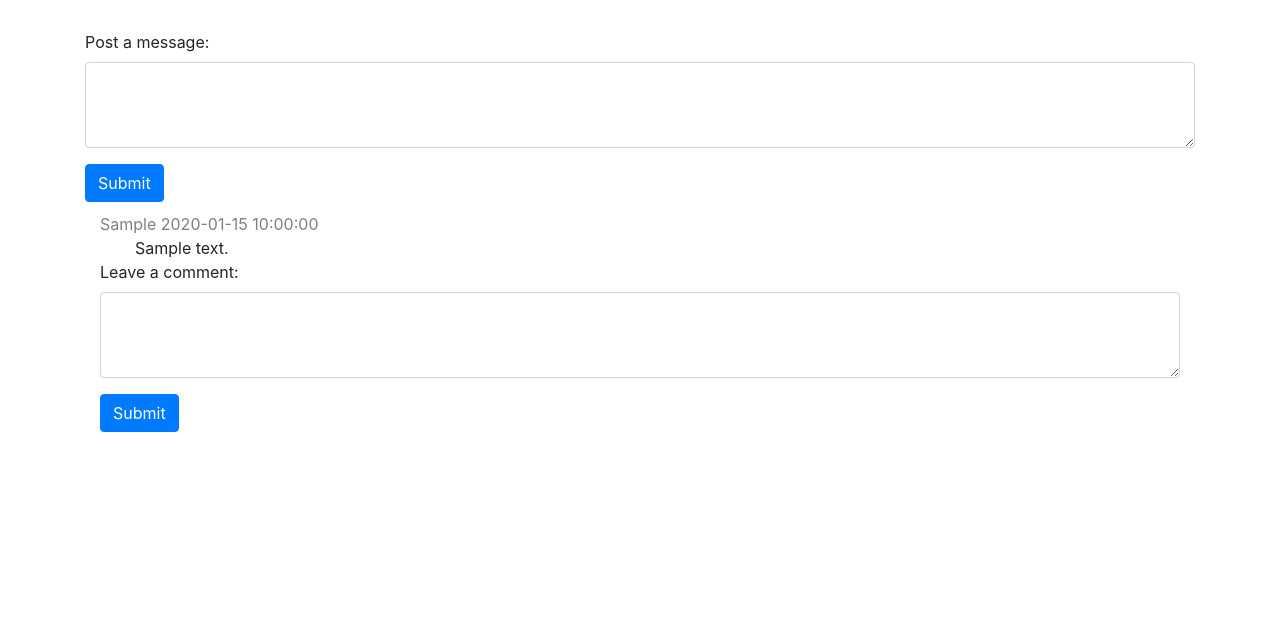
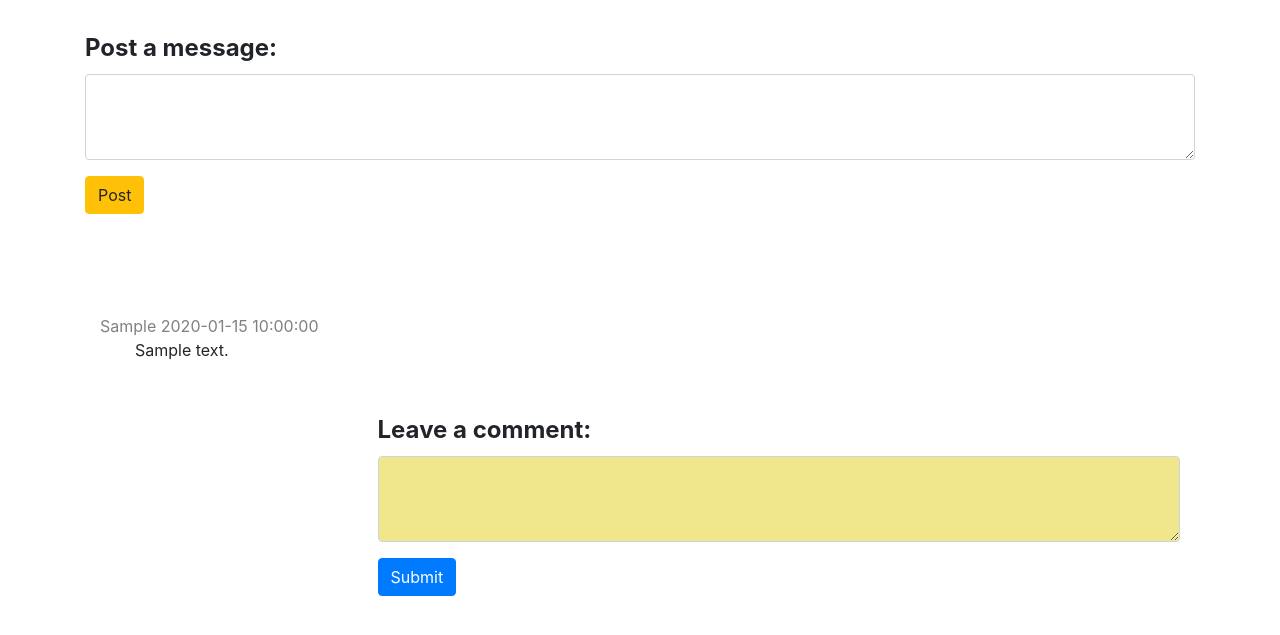
Before and after one commit to kellikells/Message-Forum, a Flask app: page /getMessages in a window 1280 px wide. Shown: the part 56-691 px from the top of the page. Run offline with Flask 2, Linux system fonts and the light colour scheme; the visitor is signed in with stand-in values (Sample User, id 1); tables that the repository leaves empty or names only in its code hold one stand-in row (values such as "Sample post"); some libraries are stand-ins or nearby versions; some web fonts are replaced.

Commit message:
formatting comment input area

```diff
--- a/static/style.css
+++ b/static/style.css
@@ -2,17 +2,36 @@ nav {
     margin-bottom: 30px;
 }
 
+label {
+    font-weight: bold;
+    font-size: 1.5rem;
+}
 
+#createMessage {
+    margin-bottom: 60px;
+    margin-top: 30px;
+}
 
 #oneMessage {
-    margin: 10px 0;
+    margin: 40px 0;
 }
 
 #messageInfo {
     color: grey;
 }
 
-
 #messageText {
     margin-left: 20px;
+    margin-bottom: 50px;
 }
+
+
+#oneComment {
+    background-color: skyblue;
+    padding: 10px;
+    margin: 20px;
+}
+
+#createComment {
+    background-color: khaki;
+}
--- a/templates/messages.html
+++ b/templates/messages.html
@@ -44,20 +44,20 @@
 
         <!-- FORM : CREATE A MESSAGE  -->
         <!-- =============================================== -->
-        <div class="row">
+        <div class="row" id="createMessage">
             <div class="col">
                 <form action="/create" method="post">
                     <div class="form-group">
                         <label for="create">Post a message:</label>
                         <textarea class="form-control" id="create" name="create" rows="3"></textarea>
                     </div>
-                    <button class="btn btn-primary" type="submit">Submit</button>
+                    <button class="btn btn-warning" type="submit">Post</button>
                 </form>
             </div>
         </div>
 
 
-        <div>
+
 
         <!---- FOR LOOP TO BUILD MESSAGES FROM DATABASE ---->
         <!-- =============================================== -->
@@ -65,11 +65,11 @@
 
         <!-- each message has a form used for getting comments -->
         <!-- comments are specific for each message: in hidden input  -->
+        <div>
 
-
-
+            <div id="oneMessage">
                 <div class="row" id="oneMessage">
-                <div class="col">
+                    <div class="col" id="oneMessage">
                         <!-- name & date of user who wrote message -->
                         <div class="row" id="messageInfo">
                             <div class="col">
@@ -86,8 +86,8 @@
 
                         <!-- INPUT FOR COMMENT -->
                         <!-- ============================== -->
-                    <div class="row">
-                        <div class="col">
+                        <div class="row justify-content-end">
+                            <div class="col-9" >
                                 <form action="/create_comment" method="post">
 
                                     <!-- hidden input to get the message_id -->
@@ -108,11 +108,12 @@
                     </div>
                 </div>
 
+            </div>
+        </div>
         {% endfor %}
 
         <!-- [{'id': 1, 'user_id': 1, 'message': "here's the first message!", 'updated_at': datetime.datetime(2020, 9, 11, 18, 51,
 49), 'users.id': 1, 'first_name': 'kelli'}] -->
-        </div>
 
 
 
```
Lines whose indentation alone changed are shown as unchanged.
